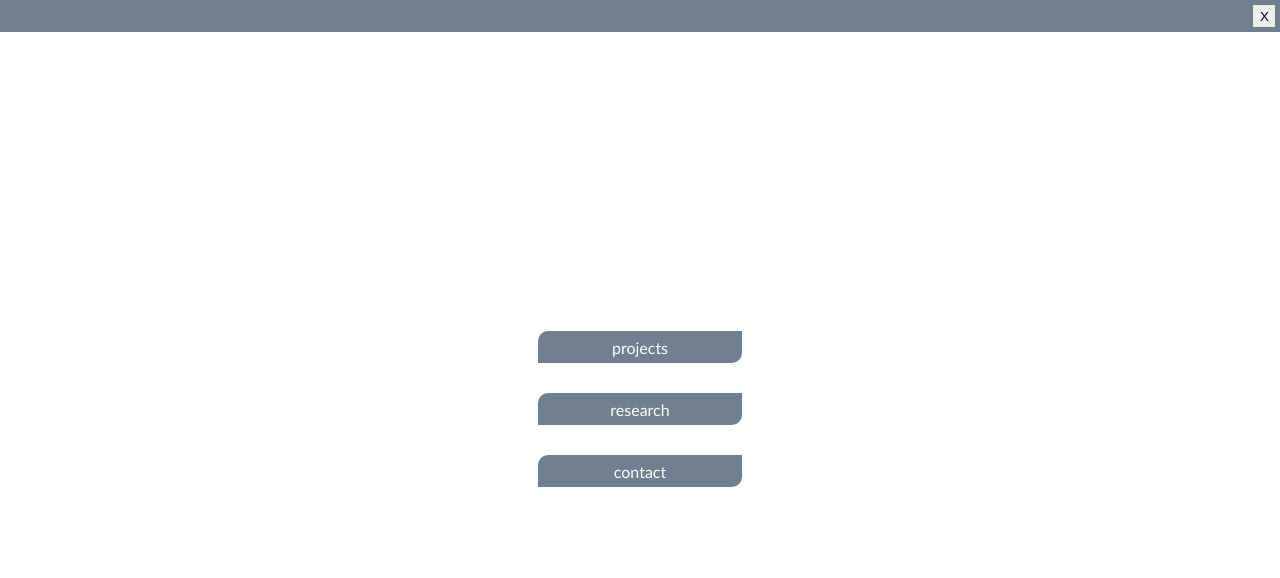
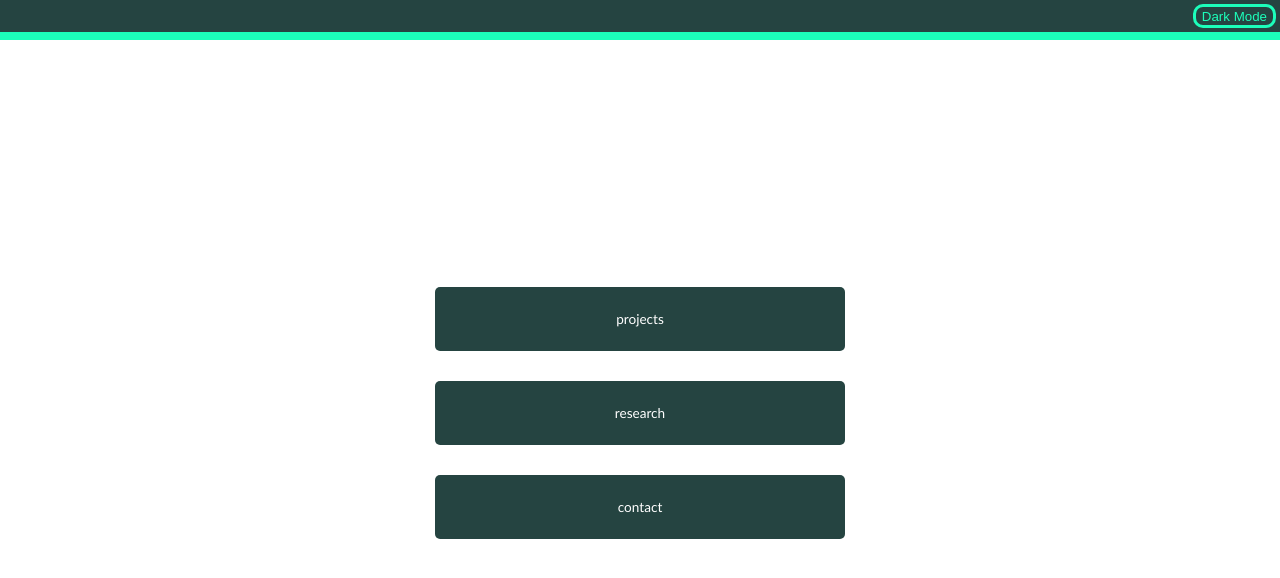
Before and after one commit to thedavidkipnis/portfolio, a React (Create React App) app: page / in a window 1280 px wide. Shown: the top 578 px of the page. Built offline with nearby package versions, Linux system fonts and the light colour scheme.

Commit message:
Formatting changes + animations

```diff
--- a/src/App.js
+++ b/src/App.js
@@ -7,6 +7,7 @@ function App() {
   return (
     <div className="App">
       <Navbar />
+      <div className='NavBarStrip'></div>
       <MainPage />
     </div>
   );
--- a/src/components/DarkModeToggle.js
+++ b/src/components/DarkModeToggle.js
@@ -17,7 +17,7 @@ const DarkModeToggle = () => {
 
     return (
       <button onClick={toggleDarkMode} className="DarkModeButton">
-        X
+        <span>{isDarkMode ? 'Light Mode' : 'Dark Mode'}</span>
       </button>
     );
   }
--- a/src/components/InfoBlock.js
+++ b/src/components/InfoBlock.js
@@ -4,18 +4,20 @@ const InfoBlock = (props) => {
 
     const [isExpanded, expandBlock] = useState(false);
 
-    const expandedStyle = {height: '8vh', width: '32vh', borderRadius: '10px'}
-    const nonExpanded = {height: '4vh'}
+    const expandedStyle = {height: '16vh', width: '64vh', borderRadius: '30px'}
+    const nonExpanded = {height: '8vh'}
 
     return (
       <div className="InfoBlock"
       style={isExpanded ? expandedStyle : nonExpanded}
-      onClick={() => expandBlock(!isExpanded)}>
+      onMouseEnter={() => expandBlock(!isExpanded)}
+      onMouseLeave={() => expandBlock(!isExpanded)}
+      >
         {isExpanded ? '': props.text}
 
         <ul style={isExpanded ? {} : {display:'none'}}>
           {props.entries.map(item => {
-            return <li><a href={item}>{item}</a></li>
+            return <li><a href={item[1]}>{item[0]}</a></li>
           })}
         </ul>
       </div>
--- a/src/components/MainPage.js
+++ b/src/components/MainPage.js
@@ -2,9 +2,9 @@ import InfoBlock from "./InfoBlock";
 
 const MainPage = () =>  {
 
-    const projectLinks = ['https://thedavidkipnis.github.io/Tondo/', 'https://thedavidkipnis.github.io/game-of-life/']
-    const researchLinks = ['https://ieeexplore.ieee.org/document/10216577']
-    const contactLinks = ['https://www.linkedin.com/in/thedavidkipnis/', 'https://github.com/thedavidkipnis/']
+    const projectLinks = [['Tondo', 'https://thedavidkipnis.github.io/Tondo/'], ['Game of Life', 'https://thedavidkipnis.github.io/game-of-life/']]
+    const researchLinks = [['Link to my paper!' ,'https://ieeexplore.ieee.org/document/10216577']]
+    const contactLinks = [['LinkedIn' ,'https://www.linkedin.com/in/thedavidkipnis/'], ['GitHub', 'https://github.com/thedavidkipnis/']]
 
     return (
       <div className="MainPage">
--- a/src/index.css
+++ b/src/index.css
@@ -2,18 +2,24 @@ body, html {
     margin:0;
     padding:0;
 
+    font-size: 1.7vh;
+
     --font-color: white;
-    --child-component-color: slategray;
+    --child-component-color: rgb(37,68,65);
+    --child-component-hover-color: rgb(119, 255, 214);
+    --navbar-strip-color: rgb(28,254,186);
 
     --main-page-color: white;
-
     --global-font: 'Gill Sans', 'Gill Sans MT', Calibri, 'Trebuchet MS', sans-serif;
 }
 
 body.dark-mode {
-    --child-component-color: rgb(198, 198, 198);
-    --main-page-color: rgb(30, 29, 29);
-    --font-color: black;
+    --child-component-color: rgb(77,100,141);
+    --child-component-hover-color: rgb(129, 240, 255);
+    --main-page-color: rgb(30,31,38);
+    --font-color: rgb(30,31,38);
+
+    --navbar-strip-color: rgb(28, 228, 254);
 
 }
 
@@ -24,19 +30,47 @@ body.dark-mode {
 
     display: flex;
     justify-content: right;
+
+    transition: background-color 0.3s;
 }
 
 .DarkModeButton {
     height: 3vh;
-    width: 3vh;
     margin-right: 0.5vh;
     margin-top: 0.5vh;
+
+    border-style: solid;
+    border-width: 3px;
+    background-color: var(--child-component-color);
+    color: var(--navbar-strip-color);
+    border-color: var(--navbar-strip-color);
+    border-radius: 10px;
+
+    cursor: pointer;
+
     -webkit-user-select: none; /* Safari */
     user-select: none;
+
+    transition: background-color 0.3s, border-radius 0.3s;
+
+}
+
+.DarkModeButton:hover {
+    background-color: var(--child-component-hover-color);
+    border-radius: 0px;
+
+    transition: background-color 0.3s, border-radius 0.3s;
+}
+
+.NavBarStrip {
+    height: 1vh;
+    background-color: var(--navbar-strip-color);
+
+    transition: background-color 0.3s;
 }
 
 .MainPage {
-    height: 94vh;
+    height: 93vh;
     padding-top: 2vh;
 
     display: flex;
@@ -45,16 +79,18 @@ body.dark-mode {
     flex-direction: column;
 
     background-color: var(--main-page-color);
+
+    transition: background-color 0.3s;
 }
 
 .InfoBlock {
-    height: 4vh;
-    width: 16vw;
+    height: 8vh;
+    width: 32vw;
 
-    transition: width 0.3s, height 0.3s, border-radius 0.3s;
+    transition: width 0.3s, height 0.3s, border-radius 0.3s, background-color 0.3s;
 
     margin: 0 0 30px 0;
-    border-radius: 10px 0 10px 0;
+    border-radius: 5px;
 
     background-color: var(--child-component-color);
     color: var(--font-color);
@@ -71,6 +107,11 @@ body.dark-mode {
 
 }
 
+.InfoBlock:hover {
+    background-color: var(--child-component-hover-color);
+    transition: width 0.3s, height 0.3s, border-radius 0.3s, background-color 0.2s;
+}
+
 a:link {
     text-decoration: none !important;
 }
```
